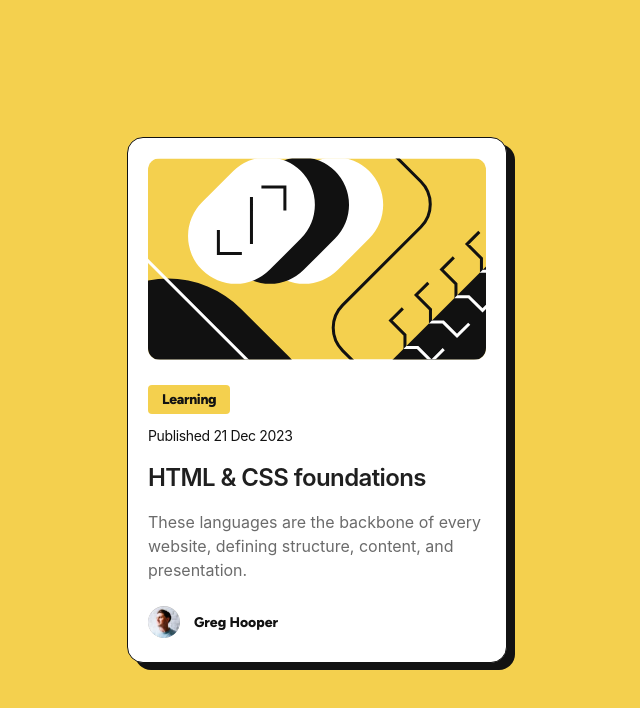
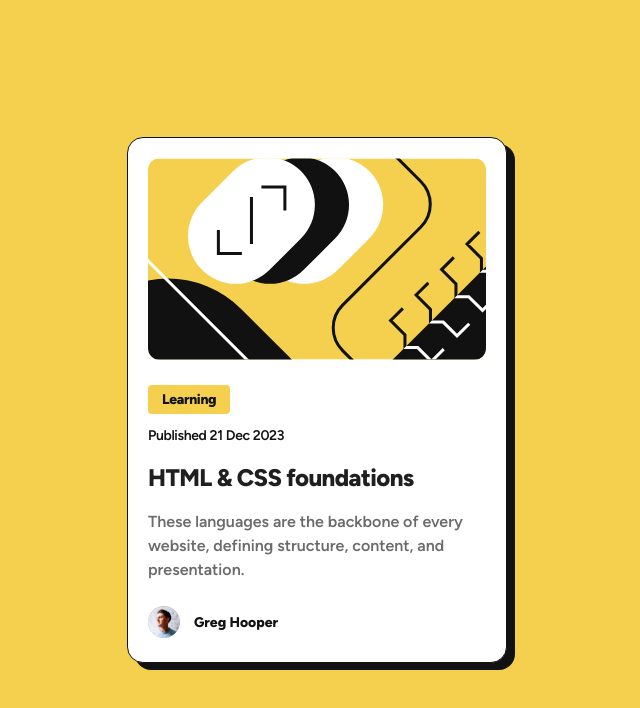
Before and after one commit to skyv26/blog-preview-card, a React (Vite) app: page / in a window 1280 px wide. Shown: the top 708 px of the page, without its empty margins (323-963 px from the left). Built offline with nearby package versions, Linux system fonts and the light colour scheme.

Commit message:
fix: add the font-family

```diff
--- a/src/components/card-meta/CardMeta.tsx
+++ b/src/components/card-meta/CardMeta.tsx
@@ -7,8 +7,8 @@ const CardMeta: React.FC = () => {
 
   return (
     <div className="flex flex-col gap-1">
-      <Title level={3} className="tracking-tight text-[hsl(0,0%,7%)]">{content.title}</Title>
-      <p className="text-base text-[hsl(0,0%,42%)]">
+      <Title level={3} className="tracking-tight font-figTree font-semibold text-[hsl(0,0%,7%)]">{content.title}</Title>
+      <p className="text-base font-figTree font-medium text-[hsl(0,0%,42%)]">
         {content.description}
       </p>
       <AuthorCard />
--- a/src/components/published-date/PublishedDate.tsx
+++ b/src/components/published-date/PublishedDate.tsx
@@ -3,7 +3,7 @@ import { useMyContext } from "../../MyContext";
 const PublishedDate: React.FC = () => {
   const { content } = useMyContext();
   return (
-    <p className="text-sm text-[hsl(0,0%,7%)] tracking-tight font-md">
+    <p className="text-sm text-[hsl(0,0%,7%)] tracking-tight font-figTree font-md">
       Published {content.date}
     </p>
   );
```
